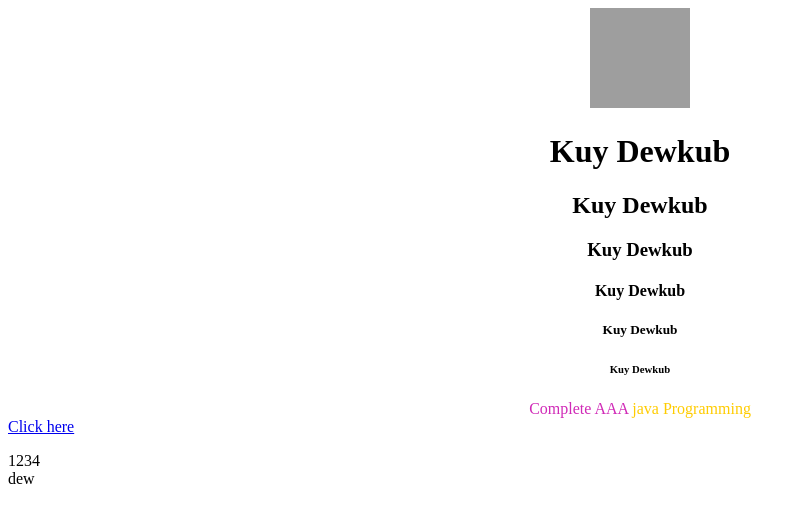
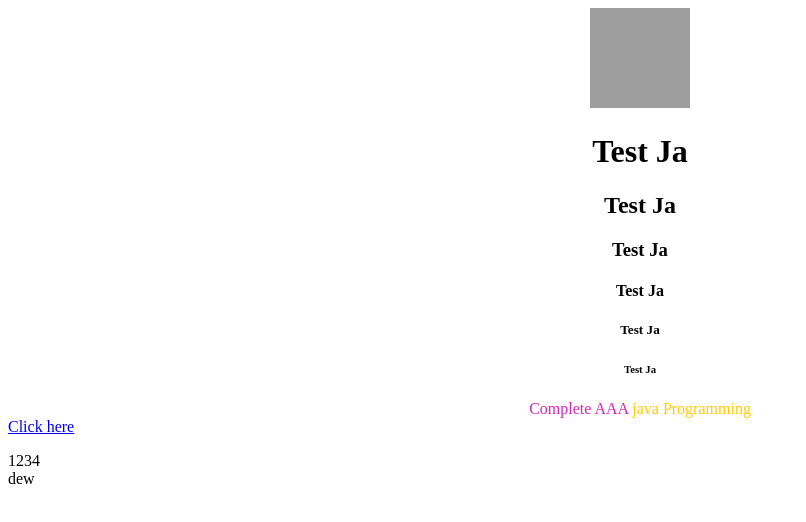
Before and after one commit to tadakorn/first_project, a plain HTML site: page index.html in a window 1280 px wide. Shown: the whole page, without its empty margins (0-806 px from the left). Drawn offline with Linux system fonts and the light colour scheme; grey boxes are pictures that could not be loaded.

Commit message:
edit text

```diff
--- a/index.html
+++ b/index.html
@@ -8,12 +8,12 @@
 <body>
     <center>
         <img src="https://www.w3schools.com/w3css/img_lights.jpg" height="100" width="100">
-        <h1>Kuy Dewkub</h1>
-        <h2>Kuy Dewkub</h2>
-        <h3>Kuy Dewkub</h3>
-        <h4>Kuy Dewkub</h4>
-        <h5>Kuy Dewkub</h5>
-        <h6>Kuy Dewkub</h6>
+        <h1>Test Ja</h1>
+        <h2>Test Ja</h2>
+        <h3>Test Ja</h3>
+        <h4>Test Ja</h4>
+        <h5>Test Ja</h5>
+        <h6>Test Ja</h6>
         <span style="color: #D02AB7;">Complete AAA
             <span style="color: #ffcc00;">
                 java Programming
```
